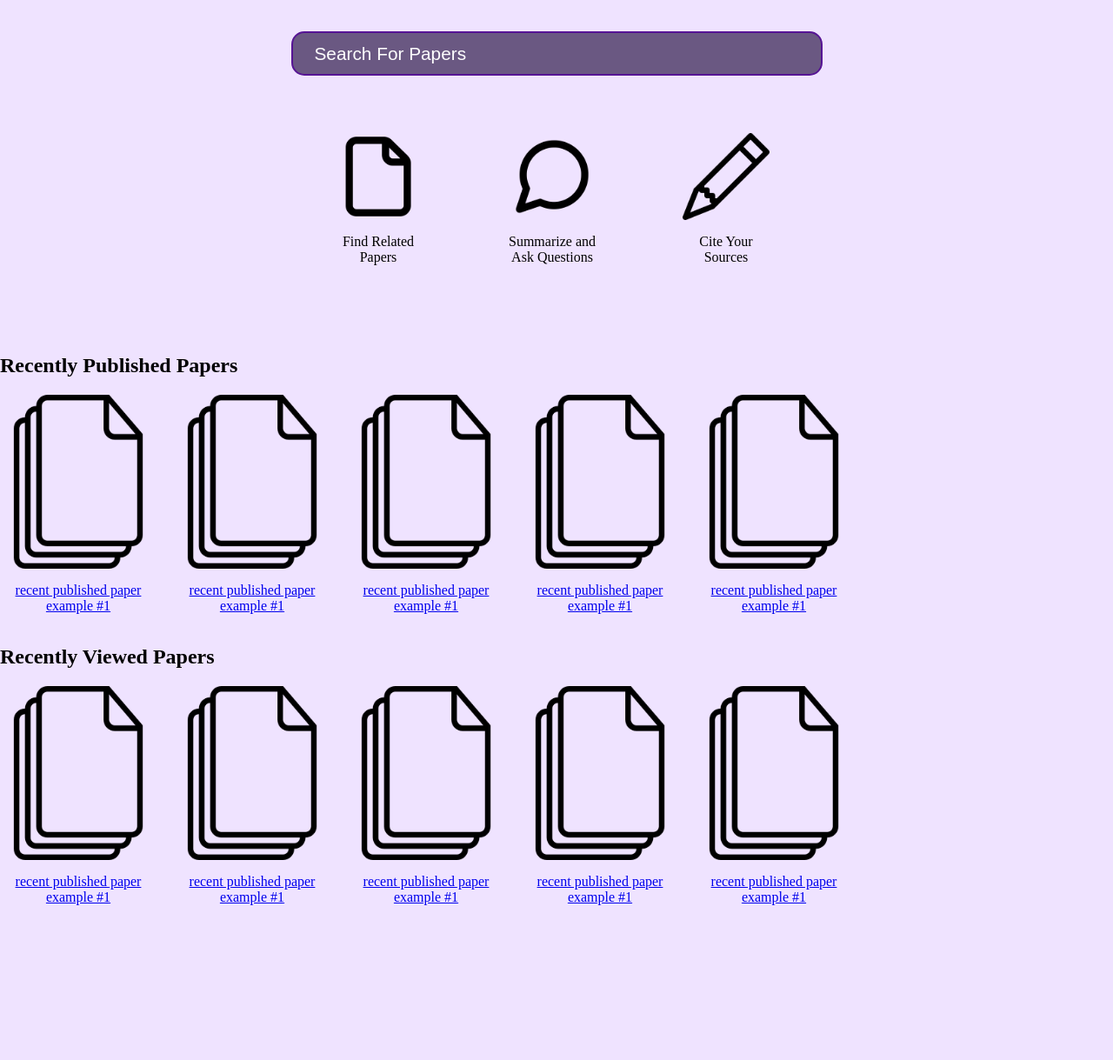
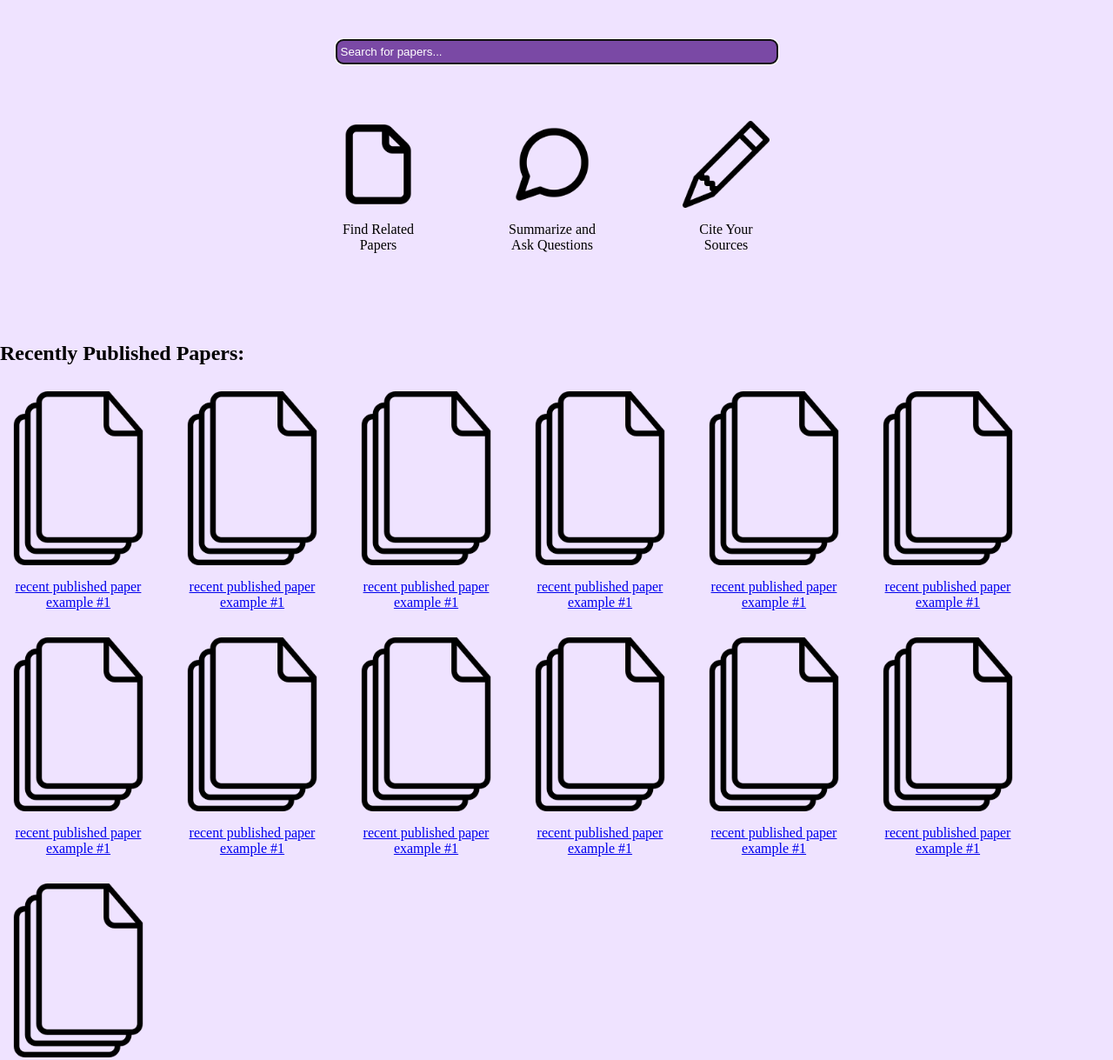
Before and after one commit to crystatse/cmpt-276-project-team-11, a plain HTML site: page frontend/public/index.html in a window 1280 px wide. Shown: the part 160-1379 px from the top of the page at 87% size. Before the commit the page ends 1233 px from the top, so only its background shows below. Drawn offline with Linux system fonts and the light colour scheme.

Commit message:
fixed minor stuff

```diff
--- a/frontend/css/homepage.css
+++ b/frontend/public/homepage/homepage.css
@@ -1,5 +1,6 @@
 body {
     background-color: rgba(239,227,255,255);
+    margin: 0;
 }
 
 /* title + search + icon organization */
@@ -13,9 +14,9 @@ body {
 
 ul {
     display: flex;
+    flex-wrap: wrap;
     list-style: none;
     margin-left: -50px;
-
 }
 
 /* paper articles */
@@ -33,6 +34,10 @@ ul {
 }
 
 /* icon pic + description */
+ul > a :hover {
+    background-color: #A58FE3;
+}
+
 .icons {
     margin: 50px;
 }
@@ -55,6 +60,9 @@ li {
 
 a > li {
     margin: 0px;
+    padding-top: 10px;
+    padding-bottom: 5px;
+    border-radius: 10px;
 }
 
 /* title */
@@ -62,37 +70,7 @@ h1 {
     font-size: 50px;
 }
 
-/* search bar */
-input {
-    background-color: #6a5882;
-    width: 580px;
-    height: 45px;
-    padding-left: 25px;
-    font-size: 1.3rem;
-    border-radius: 15px;
-    border: 2px solid rgb(86, 20, 148);
-    color: white;
-
-}
-
-input:hover {
-    background-color: #7a7087;
-}
-
-input:focus {
-    outline: none;
-}
-
-::placeholder {
-    color: white;
-}
-
-body{
-    background-color:#efe3ff;
-    margin: 0px;
-}
-
-/* Nav Bar Code Start */
+/* Nav Bar Code */
 .header{
     background-color:#A58FE3;
     height:55px;
@@ -140,4 +118,3 @@ input::placeholder{
     margin-right: 10px;
     padding-top: 7px;
 }
-/*Nav Bar Code End*/
--- a/frontend/js/homepage.js
+++ b/frontend/public/homepage/homepage.js
@@ -1,54 +1,68 @@
+//temporary
+
 function addViewedPapers() {
     var ul = document.getElementById("recent");
-    console.log(ul);
     var li = document.createElement("li");
     li.setAttribute("class", "published")
-    console.log(li);
 
     var a = document.createElement("a");
-    // change link later
-    a.href = "https://example.com";
+    a.href = "chatbot.html";
     a.appendChild(li);
 
     var img = document.createElement("img");
-    img.src = "../icons/papers_icon.png";
+    img.src = "homepage/icons/papers_icon.png";
     li.appendChild(img);
+
+    // to be changed
     var p = document.createElement("p");
     p.innerHTML = "recent published paper example #1";
     li.appendChild(p);
+
     ul.insertBefore(a, ul.childNodes[0]);
     console.log('added');
 }
 
 function addNewPapers() {
     var ul = document.getElementById("new");
-    console.log(ul);
     var li = document.createElement("li");
     li.setAttribute("class", "published")
-    console.log(li);
 
     var a = document.createElement("a");
-    // change link later
-    a.href = "https://example.com";
+    a.href = "chatbot.html";
     a.appendChild(li);
 
     var img = document.createElement("img");
-    img.src = "../icons/papers_icon.png";
+    img.src = "homepage/icons/papers_icon.png";
     li.appendChild(img);
+
+    // to be changed
     var p = document.createElement("p");
     p.innerHTML = "recent published paper example #1";
     li.appendChild(p);
+
     ul.insertBefore(a, ul.childNodes[0]);
     console.log('added');
 }
 
-for (let i = 0; i < 5; i++) {
+
+//temporary testing functionality
+for (let i = 0; i < 13; i++) {
     addViewedPapers();
+}
+var total = 13;
+var j = 0
+for (j; j < 7; j++) {
     addNewPapers();
-  }
+}
 
-  var searchBar = document.getElementById('search');
-  searchBar.addEventListener('input', function() {
-      // Save input data to localStorage
-      localStorage.setItem('searchQuery', searchBar.value);
-  });
+
+
+var searchBar = document.getElementById('search');
+searchBar.addEventListener('keydown', function(e) {
+
+    if (e.key === 'Enter') {
+        // Save input data to localStorage
+        localStorage.setItem('searchQuery', searchBar.value);
+    }
+
+});
--- a/frontend/public/index.html
+++ b/frontend/public/index.html
@@ -3,54 +3,48 @@
 <head>
     <meta charset="UTF-8">
     <meta name="viewport" content="width=device-width, initial-scale=1.0">
-    <link rel="stylesheet" href="../css/homepage.css">
+    <link rel="stylesheet" href="homepage/homepage.css">
     <title>ResearchBuddy</title>
 </head>
 <body>
     <header>
-        <!-- Nav Bar Code Start -->
         <nav class="header">
             <div id="home_button">
-                <a class="header_button" href="../public/index.html"><img src="../icons/header_home_icon.png" width="50px" height="50px"></a>
+                <a class="header_button" href="index.html"><img src="homepage/icons/header_home_icon.png" width="50px" height="50px"></a>
             </div>
-
-            <!-- <div id="header_search">
-                <input type="text" class="user-input" placeholder="Search for papers..." size="65%">
-            </div> -->
-
-            <div id="about_button"><a class="header_button" href="../public/about.html">About</a></div>
-
+            <div id="about_button"><a class="header_button" href="about.html">About</a></div>
         </nav>
-        <!-- Nav Bar Code End -->
     </header>
     <section class="search-wrapper">
         <h1>ResearchBuddy</h1>
-        <form action="">
-            <input id="search" type="text" placeholder="Search For Papers" autofocus>
+        <form action="chatbot.html">
+            <div id="header_search">
+                <input type="text" id="search"class="user-input" placeholder="Search for papers..." size="65%" autofocus>
+            </div>
         </form>
         <ul>
             <li class="icons">
-                <img src="../icons/paper_icon.png" alt="paper_icon.png">
+                <img src="homepage/icons/paper_icon.png" alt="paper_icon.png">
                 <p>Find Related Papers</p>
             </li>
             <li class="icons">
-                <img src="../icons/chat_icon.png" alt="chat_icon.png">
+                <img src="homepage/icons/chat_icon.png" alt="chat_icon.png">
                 <p>Summarize and Ask Questions</p>
             </li>
             <li class="icons">
-                <img src="../icons/cite_icon.png" alt="cite_icon.png">
+                <img src="homepage/icons/cite_icon.png" alt="cite_icon.png">
                 <p>Cite Your Sources</p>
             </li>
         </ul>
     </section>
     <section>
-        <h2>Recently Published Papers</h2>
+        <h2>Recently Published Papers:</h2>
         <ul id="recent"></ul>
     </section>
     <section>
-        <h2>Recently Viewed Papers</h2>
+        <h2>Recently Viewed Papers:</h2>
         <ul id="new"></ul>
     </section>
-    <script src="../js/homepage.js"></script>
+    <script src="homepage/homepage.js"></script>
 </body>
 </html>
```
Also changed, not shown: frontend/icons/papers_icon1.png (deleted), frontend/public/homepage/icons/chat_icon.png (renamed from frontend/icons/chat_icon.png), frontend/public/homepage/icons/cite_icon.png (renamed from frontend/icons/cite_icon.png), frontend/public/homepage/icons/header_home_icon.png (renamed from frontend/icons/header_home_icon.png), frontend/public/homepage/icons/paper_icon.png (renamed from frontend/icons/paper_icon.png), frontend/public/homepage/icons/papers_icon.png (renamed from frontend/icons/papers_icon.png).
